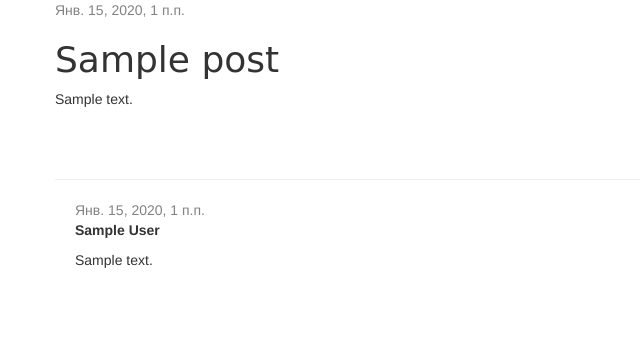
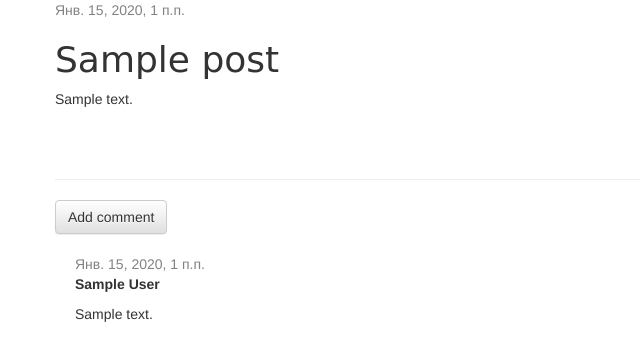
Before and after one commit to aplatkouski/blog-app, a Django app: page /post/1/ in a window 1280 px wide. Shown: the part 144-505 px from the top of the page, without its empty margins (0-640 px from the left). Run offline with Django 3.2, Linux system fonts and the light colour scheme; tables that the repository leaves empty hold one stand-in row (values such as "Sample post"); some libraries are stand-ins or nearby versions.

Commit message:
let add new comment
Signed-off-by: aplatkouski <5857672+aplatkouski@users.noreply.github.com>

```diff
--- a/blog/static/css/blog.css
+++ b/blog/static/css/blog.css
@@ -48,3 +48,7 @@ h1, h2, h3, h4 {
 .comment {
     margin: 20px 0px 20px 20px;
 }
+
+.comment-form textarea, .comment-form input {
+    width: 100%;
+}
--- a/blog/urls.py
+++ b/blog/urls.py
@@ -10,4 +10,5 @@ urlpatterns = [
     path('drafts/', views.post_draft_list, name='post_draft_list'),
     path('post/<int:post_pk>/publish/', views.post_publish, name='post_publish'),
     path('post/<int:post_pk>/remove/', views.post_remove, name='post_remove'),
+    path('post/<int:post_pk>/add_comment/', views.add_comment, name='add_comment_to_post'),
 ]
--- a/blog/views.py
+++ b/blog/views.py
@@ -2,7 +2,7 @@ from django.shortcuts import render, get_object_or_404, redirect
 from django.contrib.auth.decorators import login_required
 
 from .models import Post
-from .forms import PostForm
+from .forms import PostForm, CommentForm
 
 
 def post_list(request):
@@ -61,3 +61,16 @@ def post_remove(request, post_pk):
 	post = get_object_or_404(Post, pk=post_pk)
 	post.delete()
 	return redirect('post_list')
+
+
+def add_comment(request, post_pk):
+	post = get_object_or_404(Post, pk=post_pk)
+	if request.method == "POST":
+		form = CommentForm(request.POST)
+		if form.is_valid():
+			comment = form.save(commit=False)
+			comment.post = post
+			comment.save()
+			return redirect('post_detail', post_pk=post_pk)
+	form = CommentForm()
+	return render(request, 'blog/add_comment.html', {'post': post, 'form': form})
--- a/mysite/templates/blog/post_detail.html
+++ b/mysite/templates/blog/post_detail.html
@@ -19,6 +19,8 @@
 		<p>{{ post.text|linebreaksbr }}</p>
 	</div>
 	<hr>
+	{% block comments %}
+		<a class="btn btn-default" href="{% url 'add_comment_to_post' post_pk=post.pk %}">Add comment</a>
 		{% for comment in comments %}
 			<div class="comment">
 				<div class="date">{{ comment.created_date }}</div>
@@ -29,3 +31,4 @@
 			<p>No comments here yet :(</p>
 		{% endfor %}
 	{% endblock %}
+{% endblock %}
```
Also changed, not shown: blog/forms.py (+8 -1 lines), mysite/templates/blog/add_comment.html (added, +10 -0 lines). Lines whose indentation alone changed are shown as unchanged.
